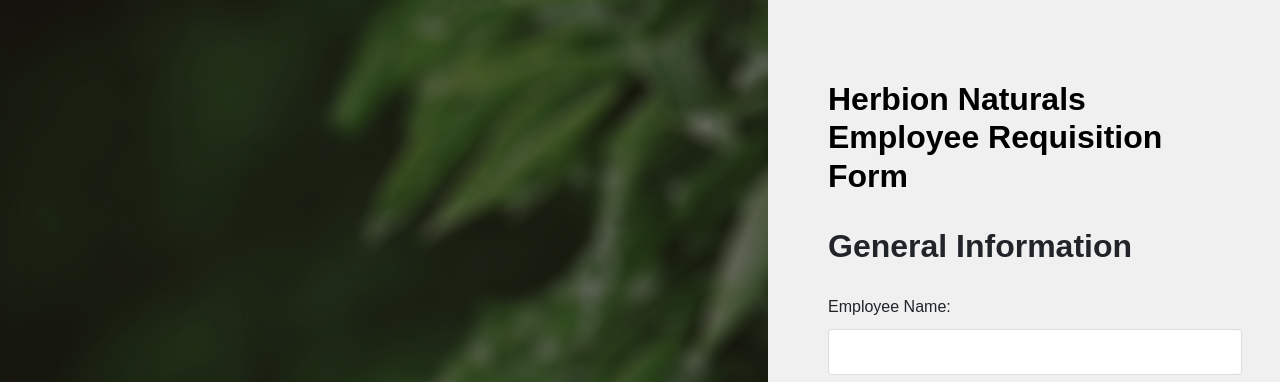
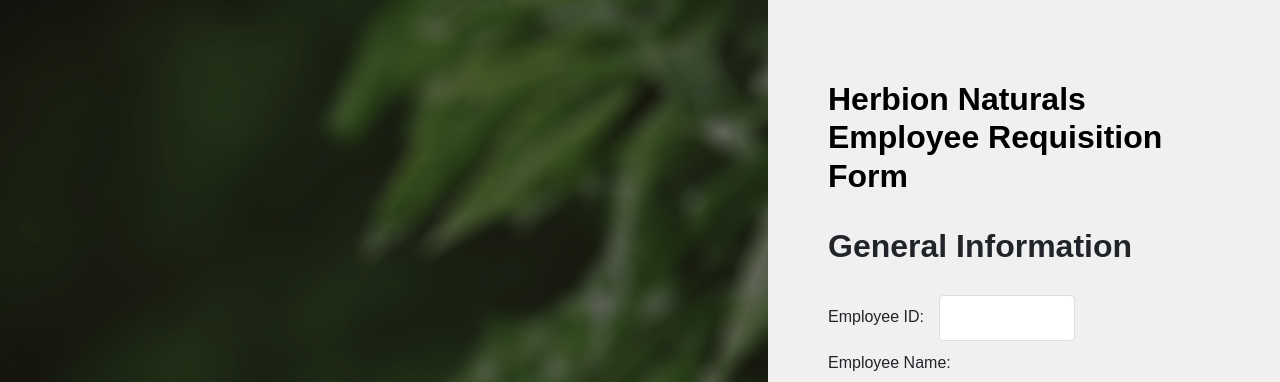
Before and after one commit to 03472560486/herbion.github.io, a plain HTML site: page index.html in a window 1280 px wide. Shown: the top 382 px of the page. Drawn offline with nearby package versions, Linux system fonts and the light colour scheme.

Commit message:
Update index.html

```diff
--- a/index.html
+++ b/index.html
@@ -55,6 +55,7 @@
 						<h2><strong>General Information</h2></strong>
 						<br>
             <form method="post" autocomplete="off" name="submit-to-google-sheet">
+		    				<label for="pwd">Employee ID:</label> <input size="10" type="text"  placeholder=" " name="EmployeeID" required>
 						<label for="ename">Employee Name:</label> <input size="40" type="text" name="EmployeeName" placeholder=""   required>
 						<br>
 						<label for="pwd">Location:</label> <input size="5" type="text"  placeholder=" " name="Location" required>
```
